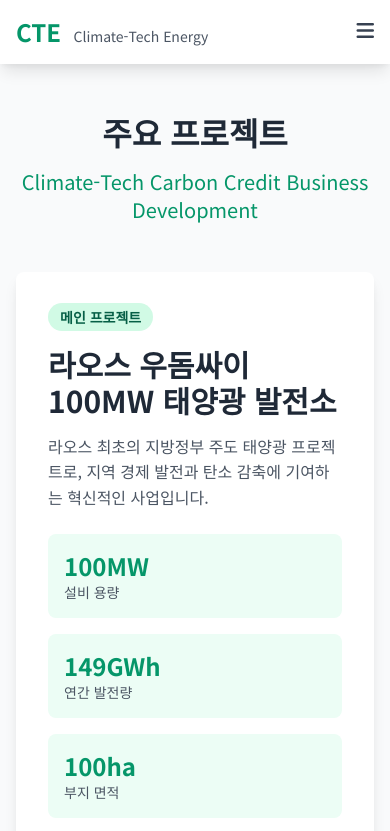
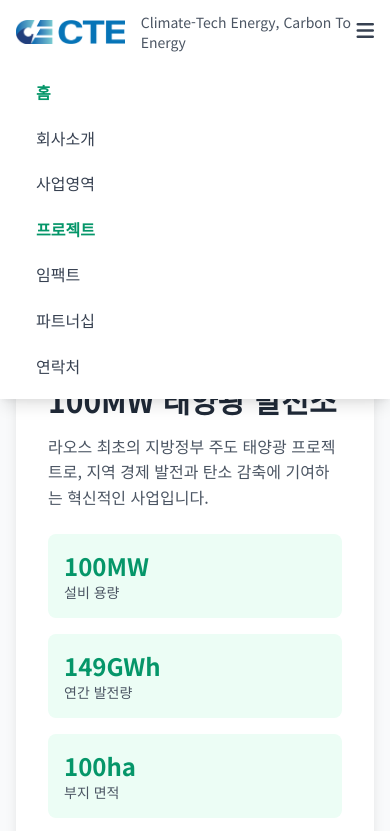
Before and after one commit to cte-lao/ctoe25, a plain HTML site: page projects.html in a window 390 px wide. Both pictures are taken after a click on the button 365 px from the left and 32 px from the top of the page. Shown: the top 831 px of the page. Drawn offline with nearby package versions, Linux system fonts and the light colour scheme.

Commit message:
Update projects.html

```diff
--- a/projects.html
+++ b/projects.html
@@ -3,7 +3,7 @@
 <head>
     <meta charset="UTF-8">
     <meta name="viewport" content="width=device-width, initial-scale=1.0">
-    <title>주요 프로젝트 - CTE</title>
+    <title>회사 소개 - CTE</title>
     <link href="https://cdn.jsdelivr.net/npm/tailwindcss@2.2.19/dist/tailwind.min.css" rel="stylesheet">
     <link href="https://cdn.jsdelivr.net/npm/@fortawesome/fontawesome-free@6.4.0/css/all.min.css" rel="stylesheet">
     <link href="https://fonts.googleapis.com/css2?family=Noto+Sans+KR:wght@300;400;500;700&display=swap" rel="stylesheet">
@@ -13,26 +13,46 @@
  <!-- 네비게이션 -->
 <nav class="bg-white shadow-lg fixed w-full top-0 z-50">
   <div class="max-w-7xl mx-auto px-4 sm:px-6 lg:px-8">
-            <div class="flex justify-between h-16">
+    <div class="flex justify-between items-center h-16">
+
+      <!-- 왼쪽 로고 -->
       <div class="flex items-center">
-                    <div class="flex-shrink-0">
-                        <span class="text-2xl font-bold text-green-600">CTE</span>
-                        <span class="ml-2 text-sm text-gray-600">Climate-Tech Energy</span>
+        <a href="index.html" class="flex items-center">
+          <img src="images/CTE_blue_ver2.png" alt="CTE Logo" class="h-6 w-auto mr-2">
+<!--           <span class="text-2xl font-bold text-green-600">CTE</span> -->
+          <span class="ml-2 text-sm text-gray-600">Climate-Tech Energy, Carbon To Energy</span>
+        </a>
+      </div>
+
+      <!-- 오른쪽 메뉴 (데스크탑) -->
+      <div class="hidden md:flex items-center space-x-8">
+        <a class="text-green-600 font-semibold" href="index.html">홈</a>
+        <a class="text-gray-700 hover:text-green-600 transition-colors" href="about.html">회사소개</a>
+        <a class="text-gray-700 hover:text-green-600 transition-colors" href="business.html">사업영역</a>
+        <a class="text-gray-700 hover:text-green-600 transition-colors" href="projects.html">프로젝트</a>
+        <a class="text-gray-700 hover:text-green-600 transition-colors" href="impact.html">임팩트</a>
+        <a class="text-gray-700 hover:text-green-600 transition-colors" href="partnership.html">파트너십</a>
+        <a class="text-gray-700 hover:text-green-600 transition-colors" href="contact.html">연락처</a>
+      </div>
+
+      <!-- 모바일 메뉴 버튼 -->
+      <div class="md:hidden flex items-center">
+        <button class="text-gray-700" id="mobile-menu-btn">
+          <i class="fas fa-bars text-xl"></i>
+        </button>
       </div>
     </div>
-                <div class="hidden md:flex items-center space-x-8">
-                    <a href="index.html" class="text-gray-700 hover:text-green-600 transition-colors">홈</a>
-                    <a href="about.html" class="text-gray-700 hover:text-green-600 transition-colors">회사소개</a>
-                    <a href="business.html" class="text-gray-700 hover:text-green-600 transition-colors">사업영역</a>
-                    <a href="projects.html" class="text-green-600 font-semibold">프로젝트</a>
-                    <a href="impact.html" class="text-gray-700 hover:text-green-600 transition-colors">임팩트</a>
-                    <a href="partnership.html" class="text-gray-700 hover:text-green-600 transition-colors">파트너십</a>
-                    <a href="contact.html" class="text-gray-700 hover:text-green-600 transition-colors">연락처</a>
-                </div>
-                <div class="md:hidden flex items-center">
-                    <button id="mobile-menu-btn" class="text-gray-700">
-                        <i class="fas fa-bars text-xl"></i>
-                    </button>
+
+    <!-- 모바일 메뉴 -->
+    <div class="md:hidden hidden" id="mobile-menu">
+      <div class="px-2 pt-2 pb-3 space-y-1">
+        <a class="block px-3 py-2 text-green-600 font-semibold" href="index.html">홈</a>
+        <a class="block px-3 py-2 text-gray-700 hover:text-green-600" href="about.html">회사소개</a>
+        <a class="block px-3 py-2 text-gray-700 hover:text-green-600" href="business.html">사업영역</a>
+        <a class="block px-3 py-2 text-gray-700 hover:text-green-600" href="projects.html">프로젝트</a>
+        <a class="block px-3 py-2 text-gray-700 hover:text-green-600" href="impact.html">임팩트</a>
+        <a class="block px-3 py-2 text-gray-700 hover:text-green-600" href="partnership.html">파트너십</a>
+        <a class="block px-3 py-2 text-gray-700 hover:text-green-600" href="contact.html">연락처</a>
       </div>
     </div>
   </div>
@@ -287,4 +307,5 @@
 
     <script src="js/main.js"></script>
 </body>
+
 </html>
```
Lines whose indentation alone changed are shown as unchanged.
